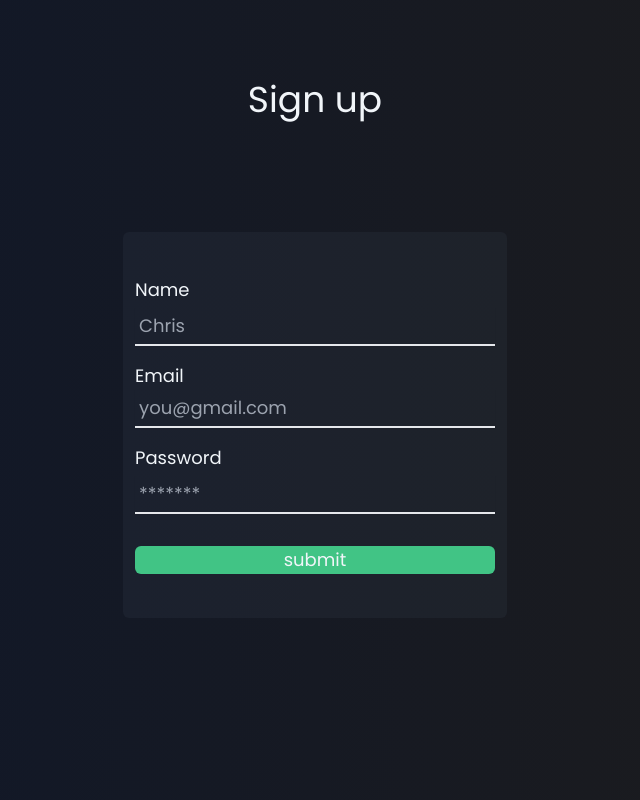
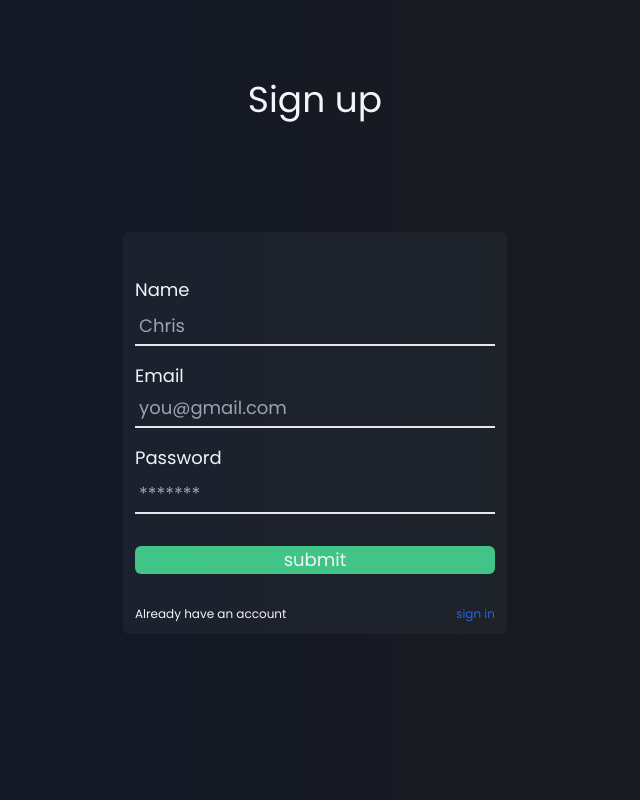
Before and after one commit to Shoetan/panda-eats, a React (Vite) app in the folder client/: page / in a window 1280 px wide. Shown: the whole page, without its empty margins (325-965 px from the left). Built offline with nearby package versions, Linux system fonts and the light colour scheme.

Commit message:
Register page

```diff
--- a/client/src/components/Register.jsx
+++ b/client/src/components/Register.jsx
@@ -14,7 +14,14 @@ const Register = () => {
                 <input type="password" name="" id="" className="p-1 shadow-sm mt-1 outline-none bg-transparent border-b-2" placeholder="*******"/>
                 <input type="submit" value="submit"  className="bg-green rounded-md mt-8 cursor-pointer hover:opacity-70"/>
             </form>
+
+            <div className="flex justify-between font-poppins">
+                <p className=" text-slate-100 text-xs">Already have an account</p>
+                <span className="text-blue-600 text-xs hover:underline underline-offset-4"><a href="">sign in</a></span>
             </div>
+
+            </div>
+
         </div>
      );
 }
```
